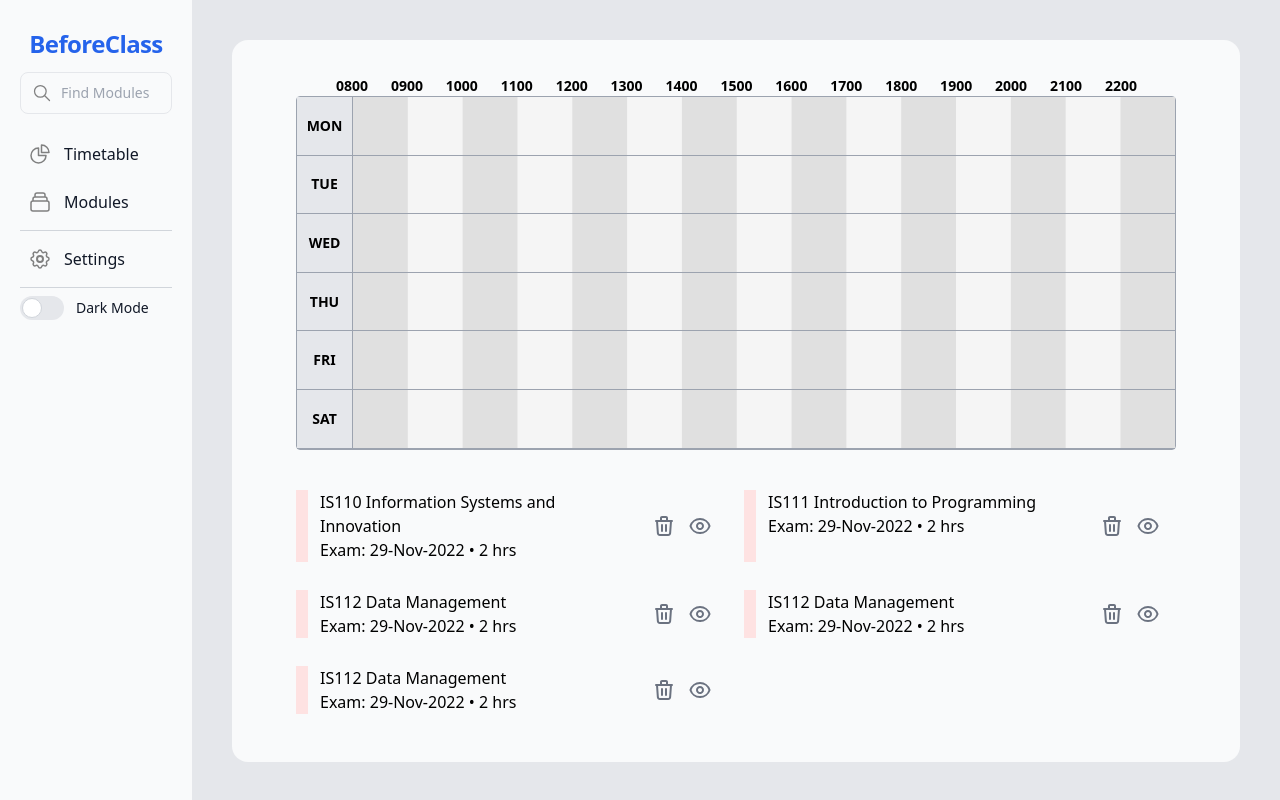
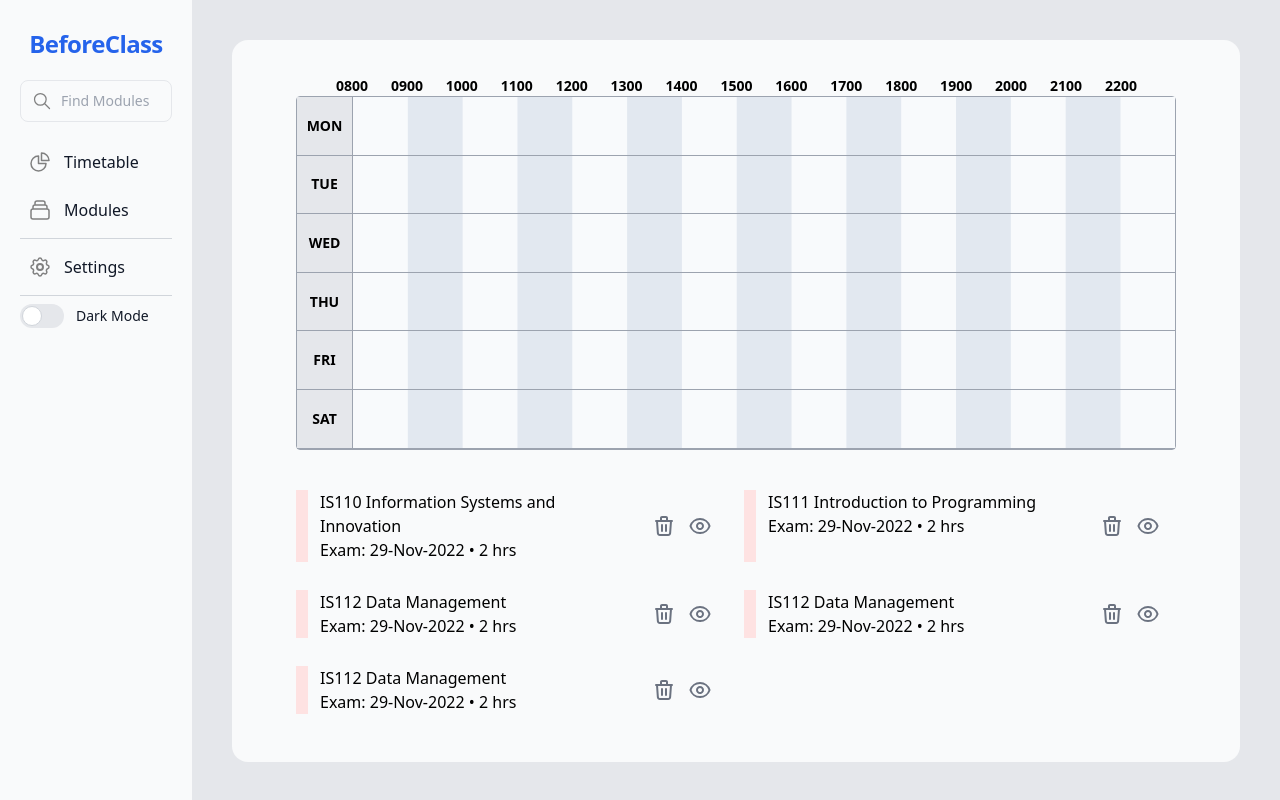
Before and after one commit to PlanMyMods/web-frontend, a Vue app: page /timetable in a window 1280 px wide. Built offline with nearby package versions, Linux system fonts and the light colour scheme; no server answers.

Commit message:
fix: light mode sidebar and timetable color

```diff
--- a/src/components/Sidebar.vue
+++ b/src/components/Sidebar.vue
@@ -4,9 +4,7 @@
       class="bg-gray-50 dark:bg-gray-800 p-5 h-screen min-w-[12rem] w-[12rem] hidden md:block"
       :class="{ 'w-20 min-w-[5rem]': showSideBar }"
     >
-      <div
-        class="p-2 rounded-lg hover:bg-gray-200 dark:hover:bg-gray-700 text-center"
-      >
+      <div class="p-2 pb-4 rounded-lg text-center">
         <button
           class="self-center text-2xl tracking-tight font-semibold whitespace-nowrap text-blue-600 dark:text-blue-400"
         >
--- a/src/components/ThemeToggle.vue
+++ b/src/components/ThemeToggle.vue
@@ -12,7 +12,7 @@
         @change="toggleDark()"
       />
       <div
-        class="w-11 h-6 bg-gray-200 peer-focus:outline-none peer-focus:ring-4 peer-focus:ring-blue-300 dark:peer-focus:ring-blue-800 rounded-full peer dark:bg-gray-700 peer-checked:after:translate-x-full peer-checked:after:border-white after:content-[''] after:absolute after:top-[2px] after:left-[2px] after:bg-white after:border-gray-300 after:border after:rounded-full after:h-5 after:w-5 after:transition-all dark:border-gray-600 peer-checked:bg-blue-600"
+        class="w-11 h-6 bg-gray-200 peer-focus:outline-none rounded-full peer dark:bg-gray-700 peer-checked:after:translate-x-full peer-checked:after:border-white after:content-[''] after:absolute after:top-[2px] after:left-[2px] after:bg-white after:border-gray-300 after:border after:rounded-full after:h-5 after:w-5 after:transition-all dark:border-gray-600 peer-checked:bg-blue-600"
       ></div>
       <span
         class="ml-3 text-sm font-medium text-gray-900 dark:text-gray-300"
--- a/src/components/TimetableRow.vue
+++ b/src/components/TimetableRow.vue
@@ -21,12 +21,4 @@ export default {
 };
 </script>
 
-<style scoped>
-.bg-gradient-row-50 {
-  background-image: linear-gradient(90deg, #e0e0e0 50%, #f5f5f5 50%);
-}
-
-.bg-gradient-row-50-dark {
-  background-image: linear-gradient(90deg, #334155 50%, #1f2937 50%);
-}
-</style>
+<style scoped></style>
--- a/src/index.css
+++ b/src/index.css
@@ -4,7 +4,7 @@
 
 @layer components {
   .bg-gradient-row-50 {
-    background-image: linear-gradient(90deg, #e0e0e0 50%, #f5f5f5 50%);
+    background-image: linear-gradient(90deg, #f8fafc 50%, #e2e8f0 50%);
   }
 
   .bg-gradient-row-50-dark {
```
